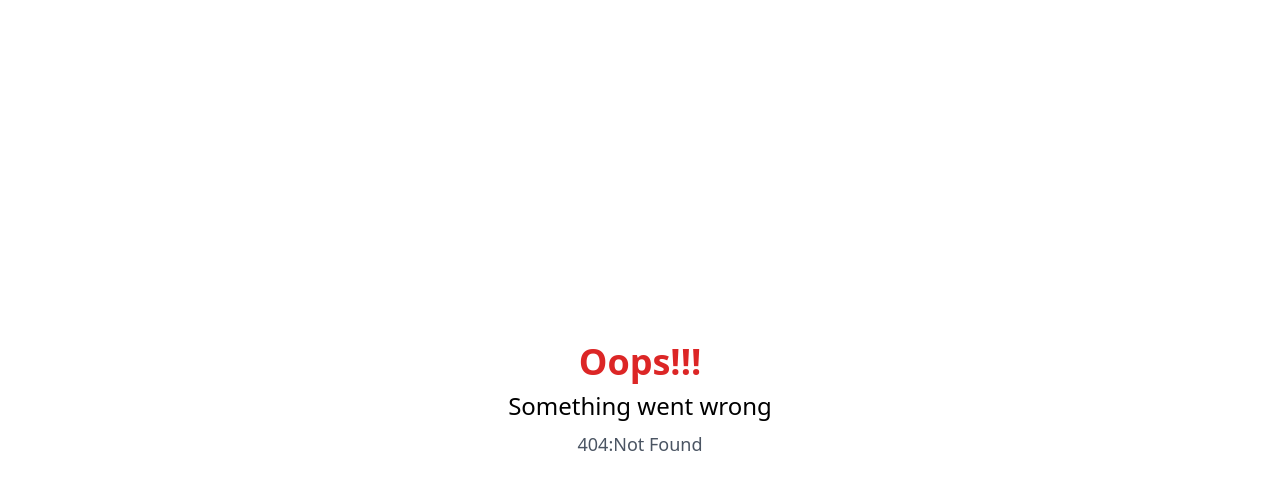
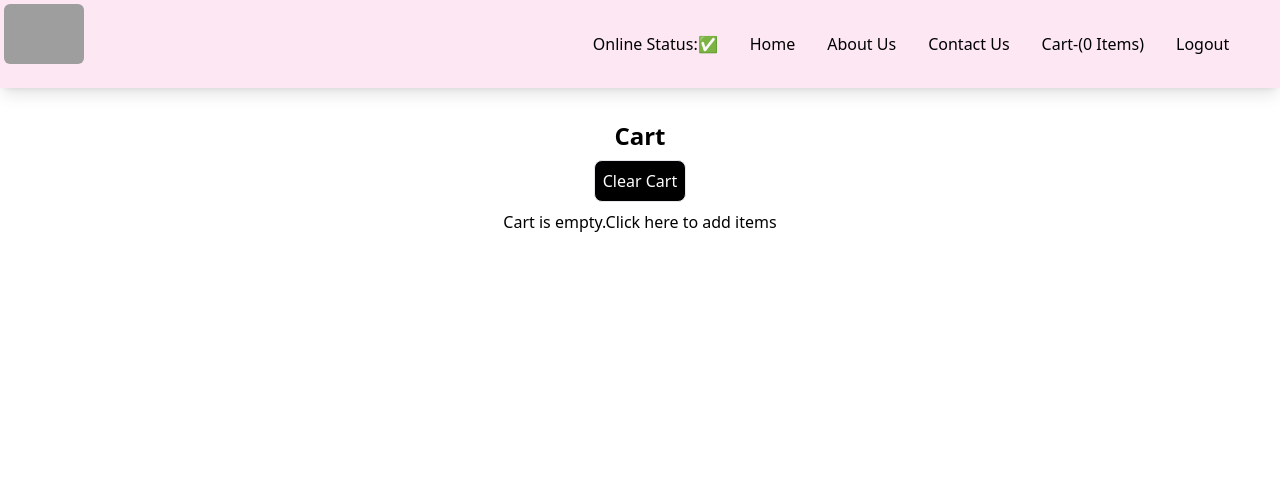
Before and after one commit to ArinjayBhola/Food-Ordering-App, a React (Vite) app: page /cart in a window 1280 px wide. Before the commit this address had no page. Shown: the top 490 px of the page. Built offline with nearby package versions, Linux system fonts and the light colour scheme; grey boxes are pictures that could not be loaded.

Commit message:
episode 12

```diff
--- a/package.json
+++ b/package.json
@@ -10,8 +10,10 @@
   "author": "",
   "license": "ISC",
   "dependencies": {
+    "@reduxjs/toolkit": "^2.0.1",
     "react": "^18.2.0",
     "react-dom": "^18.2.0",
+    "react-redux": "^9.0.4",
     "react-router-dom": "^6.21.1"
   },
   "devDependencies": {
--- a/src/components/Body.js
+++ b/src/components/Body.js
@@ -25,7 +25,7 @@
             const json = await data.json();
 
             // Optional Chaining
-            const resListArray = (json?.data?.cards[2]?.card?.card?.gridElements?.infoWithStyle?.restaurants);
+            const resListArray = (json?.data?.cards[1]?.card?.card?.gridElements?.infoWithStyle?.restaurants);
             const restaurantArray = resListArray.map((item) => item.info);
 
             setListOfRestaurant(restaurantArray);
--- /dev/null
+++ b/src/components/Cart.js
@@ -0,0 +1,29 @@
+import React from "react";
+import { useDispatch, useSelector } from "react-redux";
+import ItemList from "./ItemList";
+import { clearCart } from "../utils/cartSlice";
+import { Link } from "react-router-dom";
+
+const Cart = () => {
+    const cartItems = useSelector((store) => store.cart.items);
+    console.log(cartItems);
+
+    const dispatch = useDispatch();
+
+    const handleClearCart = () => {
+        dispatch(clearCart());
+    }
+
+    return (
+        <div className="text-center m-4 p-4">
+            <h1 className="text-2xl font-bold">Cart</h1>
+            <div className="w-6/12 m-auto">
+                <button className="border p-2 m-2 text-white bg-black rounded-lg" onClick={handleClearCart}>Clear Cart</button>
+                {cartItems.length === 0 && <h1>Cart is empty.<Link to="/">Click here to add items</Link></h1>}
+                <ItemList items={cartItems} />
+            </div>
+        </div>
+    )
+}
+
+export default Cart;
--- a/src/components/Header.js
+++ b/src/components/Header.js
@@ -3,6 +3,7 @@
 import { Link } from "react-router-dom";
 import useOnlineStatus from "../utils/useOnlineStatus";
 import UserContext from "../utils/UserContext";
+import { useSelector } from "react-redux";
 
 const Header = () => {
 
@@ -12,6 +13,10 @@
 
     const { loggedInUser } = useContext(UserContext)
 
+    // Subscribing to the store using useSelector
+    const cartItems = useSelector((store) => store.cart.items);
+    console.log(cartItems)
+
     return (
         <>
             <div className="flex justify-between bg-pink-100 shadow-lg">
@@ -19,12 +24,22 @@
                     <img className="w-20 rounded-md" src={LOGO_URL} alt="Error" />
                 </div>
                 <div className="nav-items">
+
                     <ul className="flex p-4 m-4">
                         <li className="px-4">Online Status:{onlineStatus ? "✅" : "🔴"}</li>
-                        <li className="px-4"><Link to="/">Home</Link></li>
-                        <li className="px-4"><Link to="/about">About Us</Link></li>
-                        <li className="px-4"><Link to="/contact">Contact Us</Link></li>
-                        <li className="px-4">Cart</li>
+
+                        <li className="px-4">
+                            <Link to="/">Home</Link>
+                        </li>
+                        <li className="px-4">
+                            <Link to="/about">About Us</Link>
+                        </li>
+                        <li className="px-4">
+                            <Link to="/contact">Contact Us</Link>
+                        </li>
+                        <li className="px-4">
+                            <Link to="/cart">Cart-({cartItems.length} Items)</Link>
+                        </li>
 
                         <button className="px-4 w-14"
                             onClick={() => {
--- a/src/components/ItemList.js
+++ b/src/components/ItemList.js
@@ -1,6 +1,20 @@
 import { CDN_URL } from "../utils/constants";
+import { useDispatch } from "react-redux";
+import { addItem, removeItem } from "../utils/cartSlice";
 
 const ItemList = ({ items }) => {
+
+    const dispatch = useDispatch();
+
+    const handleAddItem = (item) => {
+        // Dispatch an action
+        dispatch(addItem(item));
+    }
+
+    const handleRemoveItem = () => {
+        dispatch(removeItem());
+    }
+
     return (
         <div>
             {items.map(
@@ -15,14 +29,21 @@
                         </div>
                         <div className="relative">
                             <div className="absolute bottom-0 left-6 top-20 ">
-                                <button className="p-2 m-auto h-8 flex items-center bg-gray-100 bg-opacity-50 shadow-lg rounded-lg cursor-pointer">Add +</button>
+                                <button
+                                    className="p-2 m-auto h-8 flex items-center bg-gray-100 bg-opacity-50 shadow-lg rounded-lg cursor-pointer"
+                                    onClick={() => handleAddItem(item)}
+                                >Add+</button>
+                                <button
+                                    className="p-2 m-auto h-8 flex items-center bg-gray-100 bg-opacity-50 shadow-lg rounded-lg cursor-pointer"
+                                    onClick={handleRemoveItem}
+                                >Remove-</button>
                             </div>
                             <img className="w-28 rounded-lg" src={CDN_URL + item.card.info.imageId} alt="Error" />
                         </div>
                     </div>
                 )
             )}
-        </div>
+        </div >
     );
 };
 
--- a/src/components/RestaurantCard.js
+++ b/src/components/RestaurantCard.js
@@ -7,7 +7,7 @@
 
     return (
         <>
-            <div className="res-card m-4 p-4 w-60 rounded-lg bg-gray-100 hover:bg-gray-300 transition-all h-[430]">
+            <div className="res-card m-3 p-3 w-56 rounded-lg bg-gray-100 hover:bg-gray-300 transition-all h-[430]">
                 <img
                     className="res-logo rounded-lg"
                     src={CDN_URL + cloudinaryImageId}
--- /dev/null
+++ b/src/utils/appStore.js
@@ -0,0 +1,10 @@
+import { configureStore } from "@reduxjs/toolkit";
+import cartSlice from "./cartSlice"
+
+const appStore = configureStore({
+    reducer: {
+        cart: cartSlice
+    }
+});
+
+export default appStore;
--- /dev/null
+++ b/src/utils/cartSlice.js
@@ -0,0 +1,24 @@
+import { createSlice } from "@reduxjs/toolkit";
+
+const cartSlice = createSlice({
+    name: "Cart",
+    initialState: {
+        items: [],
+    },
+    reducers: {
+        addItem: (state, action) => {
+            // mutating the state here
+            state.items.push(action.payload);
+        },
+        removeItem: (state) => {
+            state.items.pop();
+        },
+        clearCart: (state) => {
+            state.items.length = 0;
+        },
+    },
+});
+
+export const { addItem, removeItem, clearCart } = cartSlice.actions;
+
+export default cartSlice.reducer;
```
Also changed, not shown: src/App.js (+9 -0 lines), 2 other files (tests, documents, lock files or other folders).
